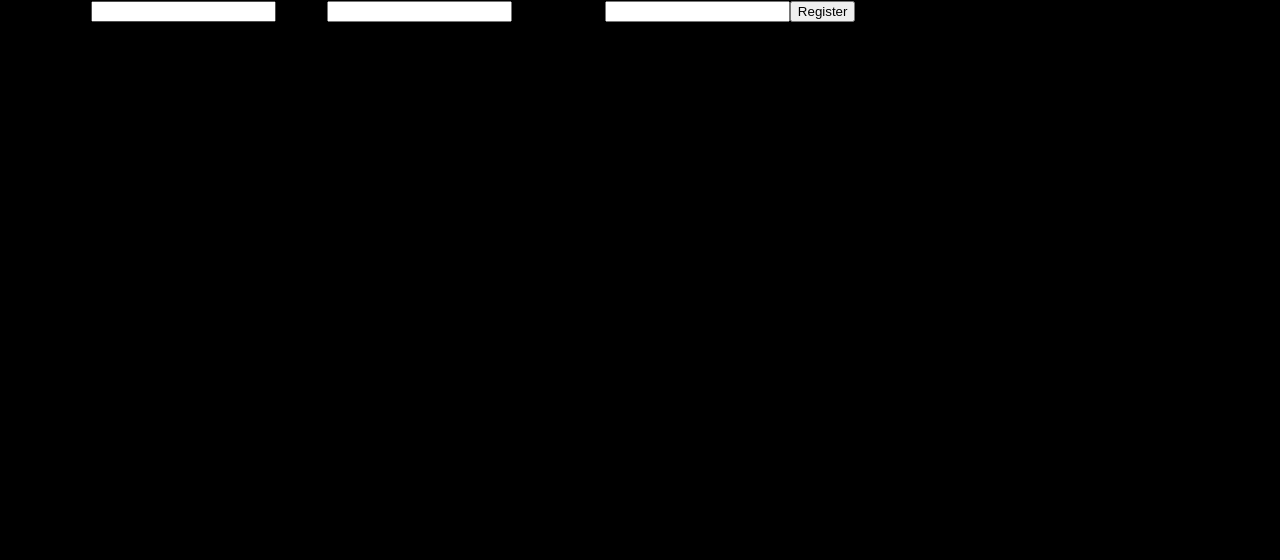
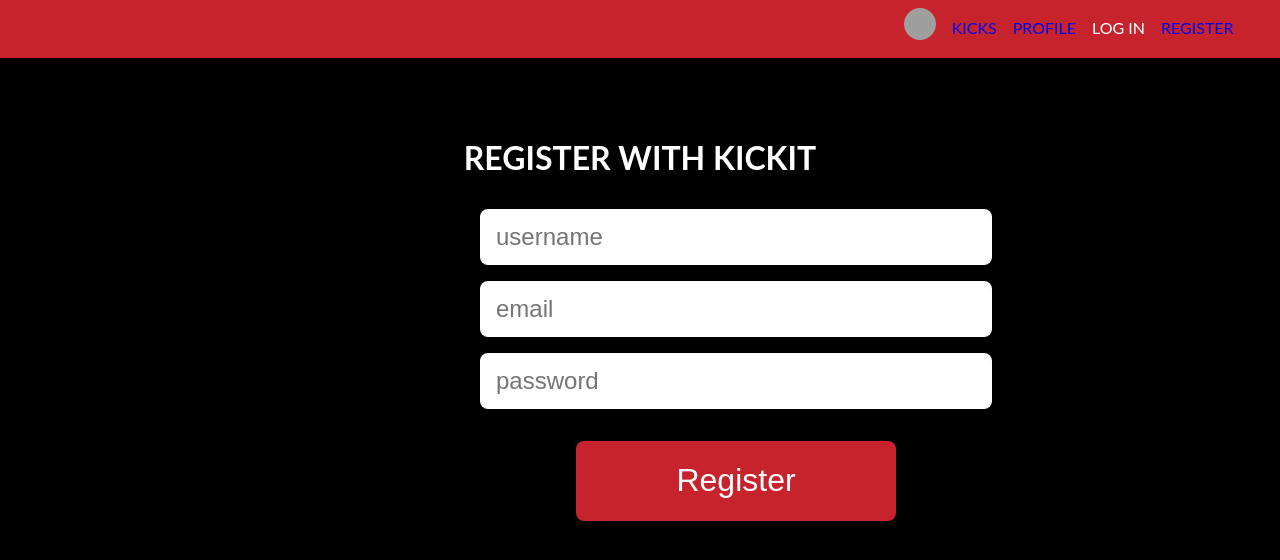
Before and after one commit to kv-n/kickit-react, a React (Create React App) app: page /register in a window 1280 px wide. Shown: the top 560 px of the page. Built offline with nearby package versions, Linux system fonts and the light colour scheme; grey boxes are pictures that could not be loaded.

Commit message:
style for register and nav bar

```diff
--- a/src/Components/Navigation/Navigation.js
+++ b/src/Components/Navigation/Navigation.js
@@ -11,7 +11,7 @@
                 <li id="list1" className="nav-list"><Link to='/shoes'>Kicks</Link></li>
                 <li id="list2" className="nav-list"><Link to='/profile'>Profile</Link></li>
                 <li id="list3" className="nav-list">Log In</li>
-                <li id="list4" className="nav-list">Log out</li>
+                <li id="list4" className="nav-list"><Link to='/register'>Register</Link></li>
             </ul>
         </div>
     )
--- a/src/Components/Register/Register.css
+++ b/src/Components/Register/Register.css
@@ -0,0 +1,62 @@
+.signup-container {
+    margin-top: 5rem;
+}
+
+.register-container {
+    display: flex;
+    flex-direction: column;
+    margin-left: 30rem;
+    margin-top: 2rem;
+}
+
+
+.register-container input {
+    width: 30rem;
+    height: 1.5rem;
+    border: 0rem solid #fff;
+    border-radius: .5rem;
+    padding: 1rem;
+    outline: none;
+    font-size: 1.5rem;
+}
+
+.register-header {
+    color: #fff;
+    text-align: center;
+    font-size: 2rem;
+    margin-bottom: 2rem;
+}
+
+.register-btn {
+    width: 20rem;
+    height: 5rem;
+    border: 0rem solid #fff;
+    border-radius: .5rem;
+    background-color: #C6232C;
+    color: #fff;
+    padding: 1rem;
+    outline: none;
+    font-size: 2rem;
+    margin-left: 6rem;
+}
+
+.register-btn:hover {
+    transform: translateY(-.3rem);
+    box-shadow: 0 1rem 2rem rgba(0, 0, 0, 0.2); }
+
+.register-btn:active {
+    transform: translateY(-.1rem);
+    box-shadow: 0 0.5rem 1rem rgba(0, 0, 0, 0.2); }
+
+.register-input1 {
+    margin-bottom: 1rem;
+
+}
+
+.register-input2 {
+    margin-bottom: 1rem;
+}
+
+.register-input3 {
+    margin-bottom: 2rem;
+}
--- a/src/Components/Register/Register.js
+++ b/src/Components/Register/Register.js
@@ -1,4 +1,6 @@
 import React, { Component } from 'react';
+import './Register.css'
+import Navigation from '../Navigation/Navigation'
 import { withRouter } from 'react-router-dom'
 
 
@@ -25,22 +27,24 @@
   }
   render(){
     return (
-      <form onSubmit={this.handleSubmit}>
+      <div>
+      <Navigation/>
+        <div className="signup-container">
+          <h1 className='register-header'>Register with KickIt</h1>
+          <form className="register-container" onSubmit={this.handleSubmit}>
             <label>
-          Username:
-          <input type='text' name='username' onChange={this.handleChange}/>
+              <input className="register-input1" type='text' name='username' placeholder="username" onChange={this.handleChange}/>
             </label>
             <label>
-          email:
-          <input type='email' name='email' onChange={this.handleChange}/>
+              <input className="register-input2" type='email' name='email' placeholder="email" onChange={this.handleChange}/>
             </label>
             <label>
-          password:
-          <input type='password' name='password' onChange={this.handleChange}/>
+              <input className="register-input3" type='password' name='password' placeholder="password" onChange={this.handleChange}/>
             </label>
-        <button type='submit'>Register</button>
+            <button className="register-btn" type='submit'>Register</button>
           </form>
-
+        </div>
+      </div>
       )
   }
 }
--- a/src/Login/Login.js
+++ b/src/Login/Login.js
@@ -1,4 +1,5 @@
 import React, { Component } from 'react';
+import './Login.css'
 import { withRouter } from 'react-router-dom'
 
 
```
Also changed, not shown: src/Login/Login.css (added). Lines whose indentation alone changed are shown as unchanged.
